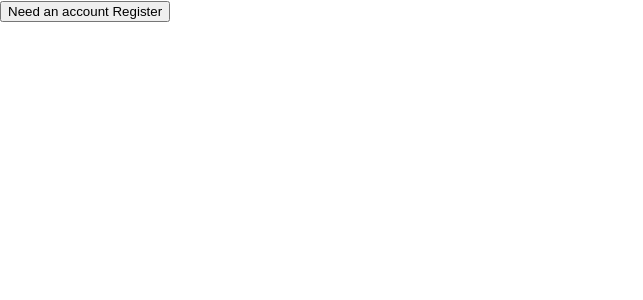
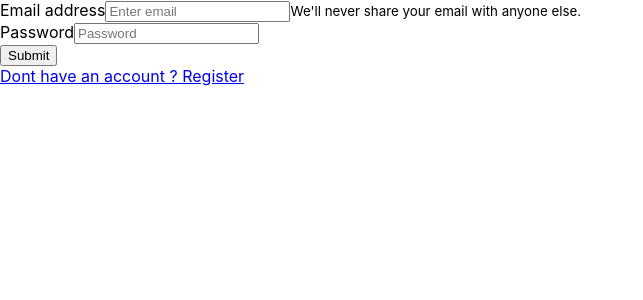
Before and after one commit to aviral373/chrome-extension, a React (Create React App) app: page / in a window 1280 px wide. Shown: the top 300 px of the page, without its empty margins (0-643 px from the left). Built offline with nearby package versions, Linux system fonts and the light colour scheme; no server answers.

Commit message:
Restructured the ui a bit

```diff
--- a/src/server/middleware/auth.js
+++ b/src/server/middleware/auth.js
@@ -1,7 +1,8 @@
 const jwt = require("jsonwebtoken");
 
 module.exports = function (req, res, next) {
-  const token = req.header("token");
+  console.log(req.body);
+  const { token } = req.body;
   if (!token) return res.status(401).json({ message: "Auth Error" });
 
   try {
--- a/src/server/routes/user.js
+++ b/src/server/routes/user.js
@@ -145,12 +145,13 @@ router.post(
  * @param - /user/me
  */
 
-router.get("/me", auth, async (req, res) => {
+router.post("/me", auth, async (req, res) => {
   try {
     // request.user is getting fetched from Middleware after token authentication
-    const user = await User.findById(req.user.id);
+    const user = await User.findById(req.body.token);
     res.json(user);
   } catch (e) {
+    console.log(req);
     res.send({ message: "Error in Fetching user" });
   }
 });
--- a/src/server/server.js
+++ b/src/server/server.js
@@ -7,7 +7,7 @@ InitiateMongoServer();
 
 const app = express();
 app.use(bodyParser.json());
-// PORT
+
 app.use(
   cors({
     origin: "*",
--- a/src/views/Login/Login.js
+++ b/src/views/Login/Login.js
@@ -1,6 +1,6 @@
 import React, { useState } from "react";
 import axios from "axios";
-import { withRouter } from "react-router-dom";
+import { Link, withRouter } from "react-router-dom";
 
 function Login(props) {
   const [state, setState] = useState({
@@ -23,18 +23,26 @@ function Login(props) {
       password: state.password,
     };
     axios
-      .post("localhost:3000/user/login", payload)
+      .post("http://localhost:3000/user/login", payload)
       .then(function (response) {
-        if (response.data.code === 200) {
+        console.log(response);
+        if (response.request.status === 200) {
           setState((prevState) => ({
             ...prevState,
             successMessage: "Login successful. Redirecting to home page..",
           }));
-          props.showError(null);
-        } else if (response.data.code === 204) {
-          props.showError("Username and password do not match");
+          console.log(null);
+          redirectToHome();
+          chrome.storage.sync.set(
+            { token: response.data.token, hello: 2 },
+            () => {
+              console.log("Token is set to" + response.data.token);
+            }
+          );
+        } else if (response.request.status === 204) {
+          console.log("Username and password do not match");
         } else {
-          props.showError("Username does not exists");
+          console.log("Email does not exist");
         }
       })
       .catch(function (error) {
@@ -42,7 +50,6 @@ function Login(props) {
       });
   };
   const redirectToHome = () => {
-    props.updateTitle("Home");
     props.history.push("/home");
   };
   const redirectToRegister = () => {
@@ -95,26 +102,10 @@ function Login(props) {
         {state.successMessage}
       </div>
       <div className="registerMessage">
-        <span>Dont have an account? </span>
-        <span className="loginText" onClick={() => redirectToRegister()}>
-          {" "}
-          Register
-        </span>
+        <Link to="/register">Dont have an account ? Register</Link>
       </div>
     </div>
   );
 }
 
-//export default withRouter(Login);
-
-//import React from "react";
-
-//const Login = () => {
-//return (
-//<div>
-//<h1>Hello from Login </h1>
-//</div>
-//);
-//};
-
-export default Login;
+export default withRouter(Login);
--- a/src/views/Popup/App.js
+++ b/src/views/Popup/App.js
@@ -2,26 +2,34 @@ import React, { useState } from "react";
 import "./App.css";
 import Home from "../Home/Home";
 import { BrowserRouter as Router, Switch, Route } from "react-router-dom";
-import Controller from "../controller/Controller";
+import Login from "../Login/Login";
+import RegistrationForm from "../RegistrationForm/RegistrationForm";
+import axios from "axios";
 function App() {
-  const [loggedIn, SetLoggedIn] = useState(false);
+  const [loggedIn, SetLoggedIn] = useState(() => {
+    chrome.storage.local.get("[token]", (result) => {
+      const payload = {
+        token: result,
+      };
+      console.log("hello");
+      console.log(JSON.stringify(payload));
+      axios.post("http://localhost:3000/user/me", payload).then((response) => {
+        console.log(response);
+      });
+    });
+    return false;
+  });
 
   return (
     <Router>
-      <Switch>
-        {loggedIn && (
-          <div>
-            <Route exact path="/" component={Home} />
-            <Route exact path="/Login" component={Controller} />
-          </div>
-        )}
-        {!loggedIn && (
-          <div>
-            <Route exact path="/" component={Controller} />
-            <Route exact path="/Home" component={Home} />
-          </div>
-        )}
-      </Switch>
+      <div>
+        <Switch>
+          <Route exact path="/login" component={Login} />
+          <Route exact path="/register" component={RegistrationForm} />
+          <Route exact path="/home" component={Home} />
+          {!loggedIn ? <Login /> : <Home />}
+        </Switch>
+      </div>
     </Router>
   );
 }
--- a/src/views/RegistrationForm/RegistrationForm.js
+++ b/src/views/RegistrationForm/RegistrationForm.js
@@ -1,6 +1,6 @@
 import React, { useState } from "react";
 import axios from "axios";
-import { Redirect, withRouter } from "react-router-dom";
+import { Redirect, withRouter, Link } from "react-router-dom";
 
 function RegistrationForm(props) {
   const [state, setState] = useState({
@@ -115,10 +115,7 @@ function RegistrationForm(props) {
         {state.successMessage}
       </div>
       <div className="mt-2">
-        <span>Already have an account? </span>
-        <span className="loginText" onClick={() => redirectToLogin()}>
-          Login here
-        </span>
+        <Link to="/login">Already have an account ?Login</Link>
       </div>
     </div>
   );
--- a/src/views/controller/Controller.js
+++ b/src/views/controller/Controller.js
@@ -13,26 +13,7 @@ const Controller = () => {
   };
   return (
     <div>
-      {!page && (
-        <Router>
-          <Route path="/login">
-            <Login />
-          </Route>
-          <Route path="/home">
-            <Home />
-          </Route>
-        </Router>
-      )}
-      {page && (
-        <Router>
-          <Route path="/register">
-            <Login />
-          </Route>
-          <Route path="/home">
-            <Home />
-          </Route>
-        </Router>
-      )}
+      <Switch>
       <button onClick={buttoClicked}>{strings[buttonText]}</button>
     </div>
   );
```
Also changed, not shown: public/manifest.json.
